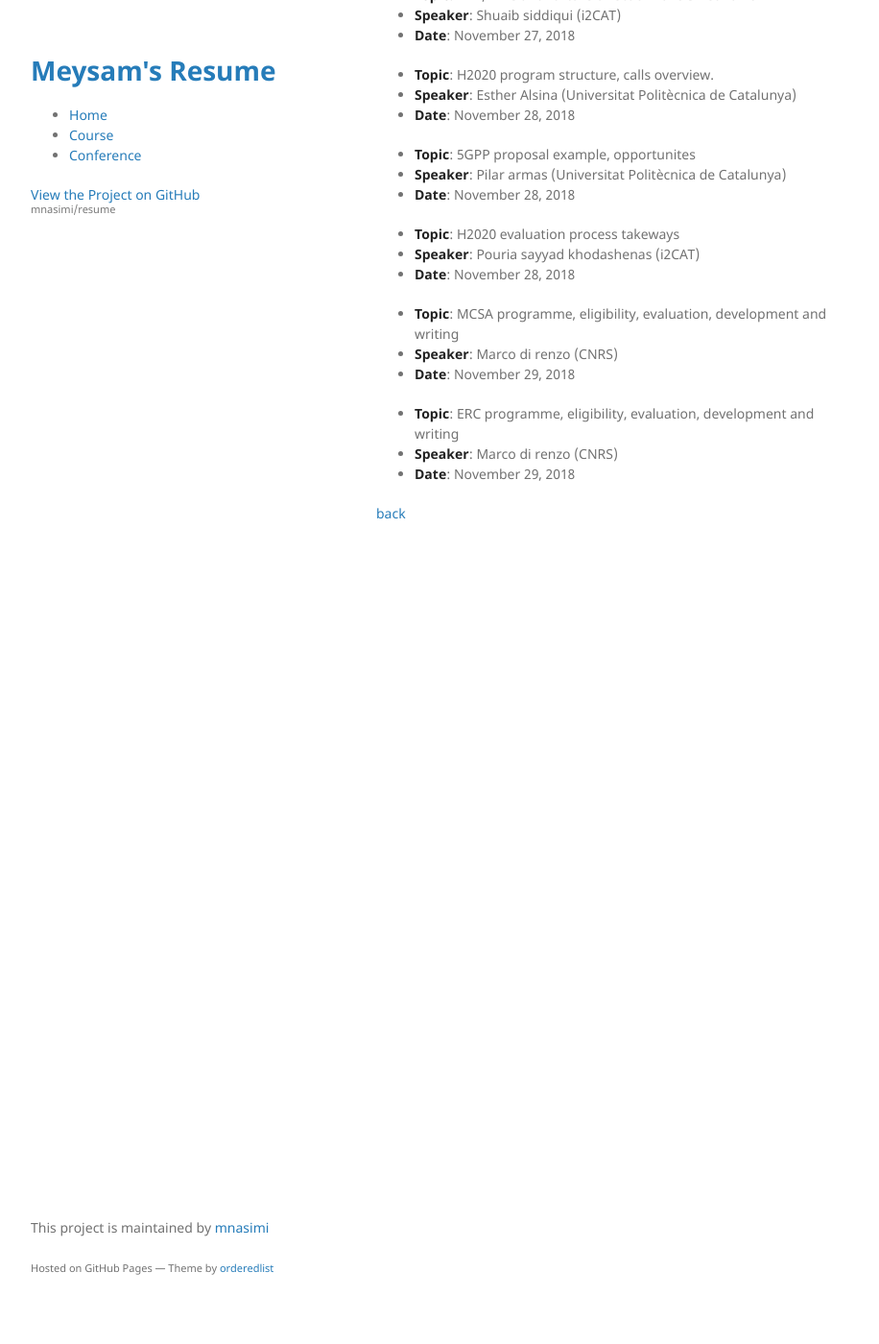
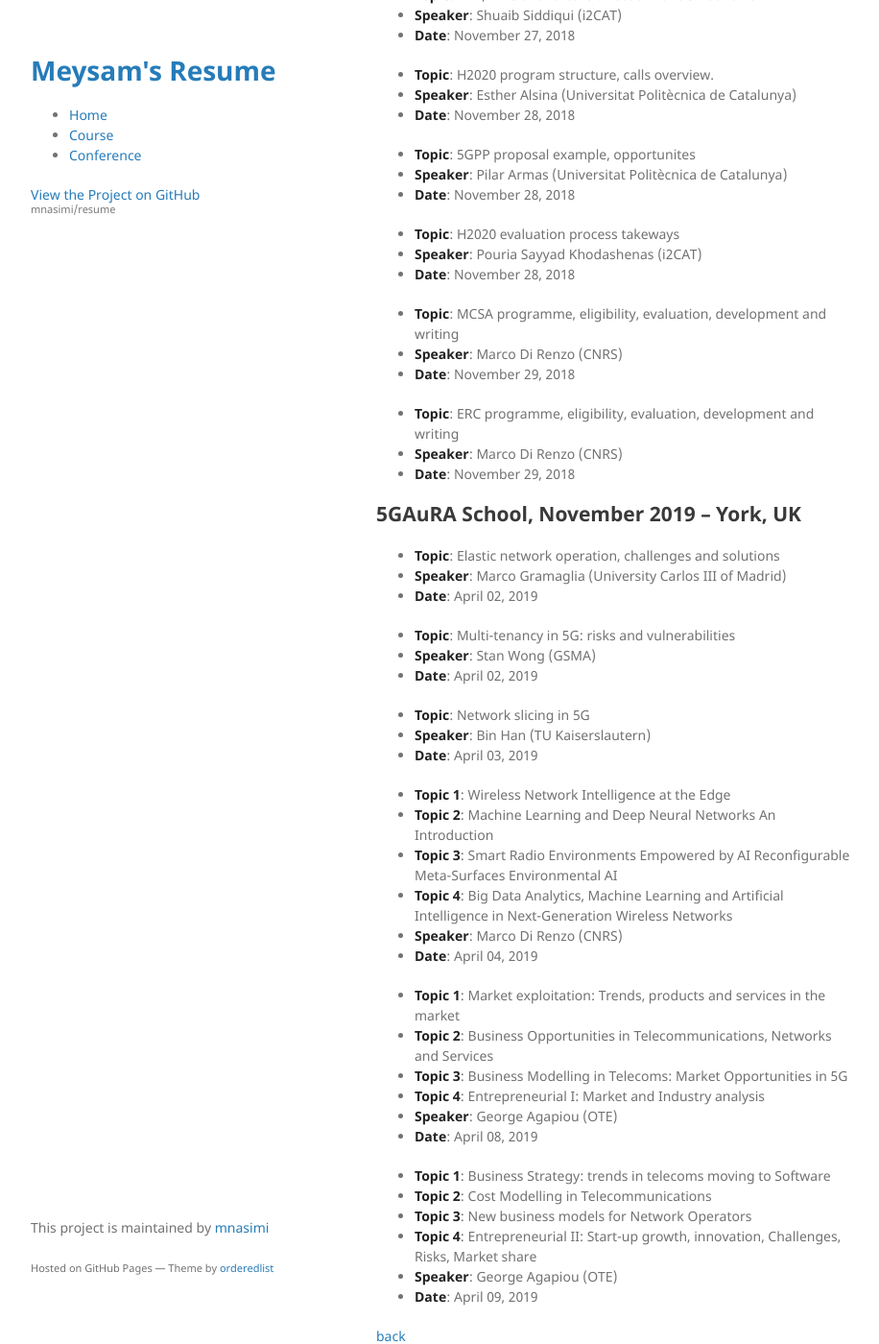
Before and after one commit to mnasimi/resume, a Jekyll site: the page built from course.md, in a window 1280 px wide and 1400 px high, scrolled down 1703 px. Shown: the whole window at 96% size, without its empty margins (178-1094 px from the left). Built offline with Jekyll 4.4.1, drawn with Linux system fonts in a browser that asks for light colours; the repository's description, which GitHub fills in, is left out; our own code applies the rules of GitHub Pages for plain Markdown files; some of the changed text lies outside the part shown.

Commit message:
Update course.md
add new courses

```diff
--- a/course.md
+++ b/course.md
@@ -64,19 +64,19 @@ layout: default
 ## 5GAuRA School, November 2018 – Barcelona, Spain
 
 - **Topic**: Open source implementation of mobile network
-- **Speaker**: Daniel camps (Universitat Politècnica de Catalunya)
+- **Speaker**: Daniel Camps (Universitat Politècnica de Catalunya)
 - **Date**: November 26, 2018
 
 - **Topic**: Exploting and extracting knowledge from cell level traces for 5G RAN.
-- **Speaker**: Eduard garcia (Universitat Politècnica de Catalunya)
+- **Speaker**: Eduard Garcia (Universitat Politècnica de Catalunya)
 - **Date**: November 26, 2018
 
 - **Topic**: Application of SDN technology to wireless technologies
-- **Speaker**: Ilker demirkol (i2CAT)
+- **Speaker**: Ilker Demirkol (i2CAT)
 - **Date**: November 26, 2018
 
 - **Topic**: NFV, MEC and furture direction for 5G networks
-- **Speaker**: Shuaib  siddiqui (i2CAT)
+- **Speaker**: Shuaib  Siddiqui (i2CAT)
 - **Date**: November 27, 2018
 
 - **Topic**: H2020 program structure, calls overview.
@@ -84,19 +84,54 @@ layout: default
 - **Date**: November 28, 2018
 
 - **Topic**: 5GPP proposal example, opportunites
-- **Speaker**: Pilar armas (Universitat Politècnica de Catalunya)
+- **Speaker**: Pilar Armas (Universitat Politècnica de Catalunya)
 - **Date**: November 28, 2018
 
 - **Topic**: H2020 evaluation process takeways
-- **Speaker**: Pouria sayyad khodashenas (i2CAT)
+- **Speaker**: Pouria Sayyad Khodashenas (i2CAT)
 - **Date**: November 28, 2018
 
 - **Topic**: MCSA programme, eligibility, evaluation, development and writing
-- **Speaker**: Marco di renzo (CNRS)
+- **Speaker**: Marco Di Renzo (CNRS)
 - **Date**: November 29, 2018
 
 - **Topic**: ERC programme, eligibility, evaluation, development and writing
-- **Speaker**: Marco di renzo (CNRS)
+- **Speaker**: Marco Di Renzo (CNRS)
 - **Date**: November 29, 2018
 
+## 5GAuRA School, November 2019 – York, UK
+
+- **Topic**: Elastic network operation, challenges and solutions
+- **Speaker**: Marco Gramaglia (University Carlos III of Madrid)
+- **Date**: April 02, 2019
+
+- **Topic**: Multi-tenancy in 5G: risks and vulnerabilities
+- **Speaker**: Stan Wong (GSMA)
+- **Date**: April 02, 2019
+
+- **Topic**: Network slicing in 5G
+- **Speaker**: Bin Han (TU Kaiserslautern)
+- **Date**: April 03, 2019
+
+- **Topic 1**: Wireless Network Intelligence at the Edge
+- **Topic 2**: Machine Learning and Deep Neural Networks An Introduction
+- **Topic 3**: Smart Radio Environments Empowered by AI Reconfigurable Meta-Surfaces Environmental AI
+- **Topic 4**: Big Data Analytics, Machine Learning and Artificial Intelligence in Next-Generation Wireless Networks
+- **Speaker**: Marco Di Renzo (CNRS)
+- **Date**: April 04, 2019
+
+- **Topic 1**: Market exploitation: Trends, products and services in the market
+- **Topic 2**: Business Opportunities in Telecommunications, Networks and Services
+- **Topic 3**: Business Modelling in Telecoms: Market Opportunities in 5G
+- **Topic 4**: Entrepreneurial I: Market and Industry analysis
+- **Speaker**: George Agapiou (OTE)
+- **Date**: April 08, 2019
+
+- **Topic 1**: Business Strategy: trends in telecoms moving to Software
+- **Topic 2**: Cost Modelling in Telecommunications
+- **Topic 3**: New business models for Network Operators
+- **Topic 4**: Entrepreneurial II: Start-up growth, innovation, Challenges, Risks, Market share
+- **Speaker**: George Agapiou (OTE)
+- **Date**: April 09, 2019
+
 [back](./)
```
